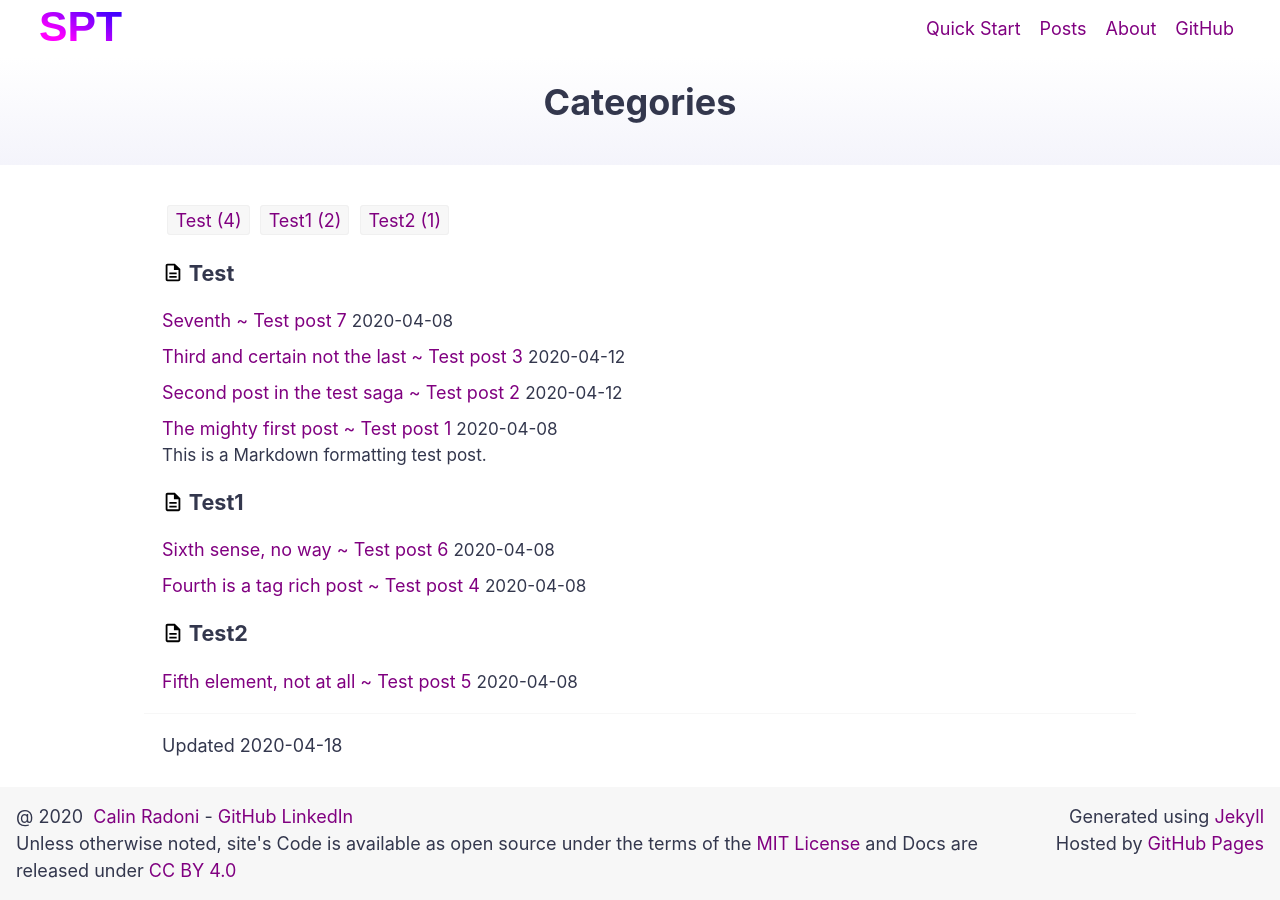
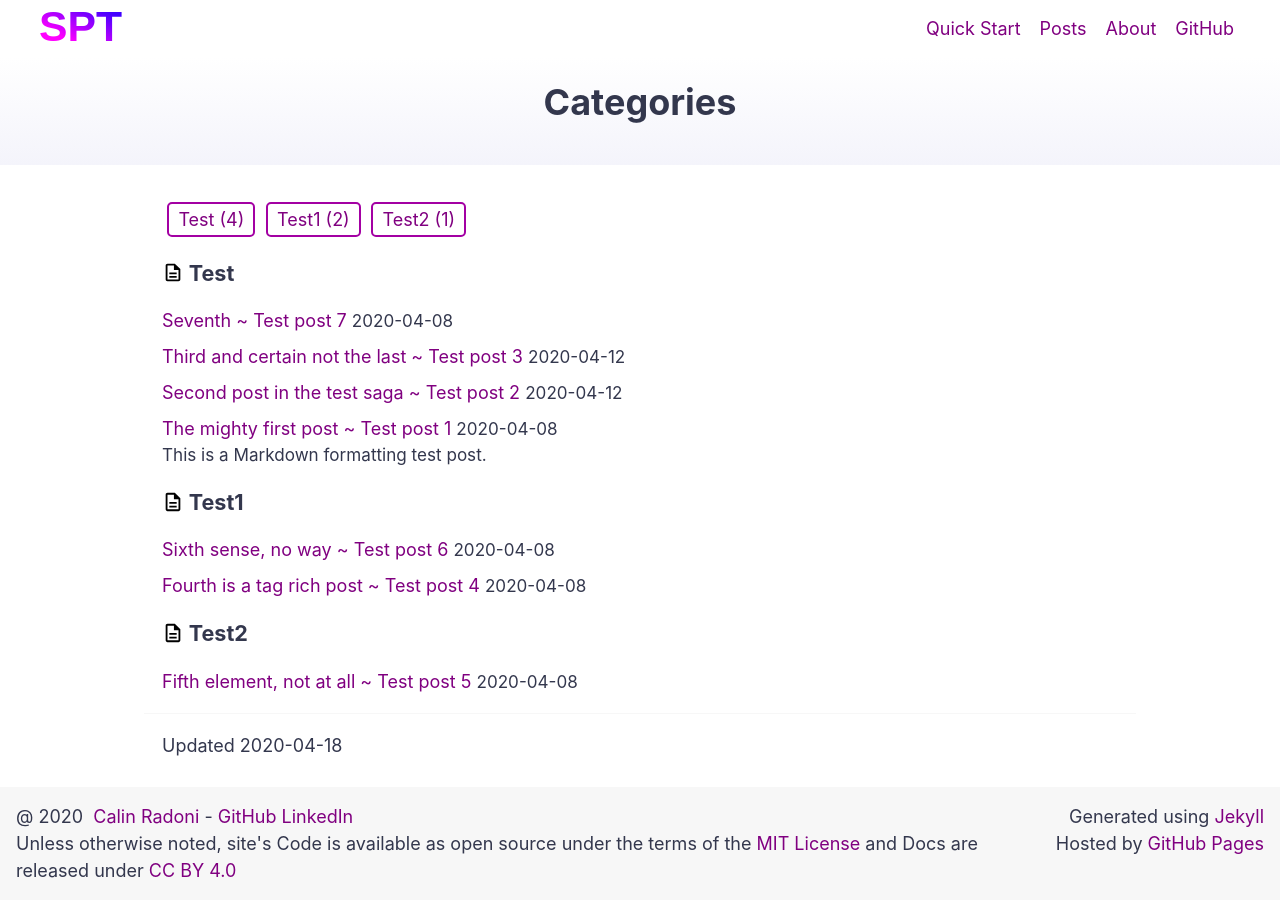
Before and after one commit to CalinRadoni/simple-purple-theme, a Jekyll site: the page built from pages/categories.html, in a window 1280 px wide. Built offline with Jekyll 4.4.1, drawn with Linux system fonts in a browser that asks for light colours.

Commit message:
Improves the style of tag and category links

```diff
--- a/_sass/_buttons.scss
+++ b/_sass/_buttons.scss
@@ -12,9 +12,9 @@ a.button {
   }
 
   &-simple, &-clear {
+    border: 2px solid $main-color;
+    border-radius: 5px;
     padding: 5px 1rem;
-    border-radius: 5px;
-    border: 2px solid $main-color;
     &:hover { background-color: $color-back-2; color: $main-color }
   }
   &-simple { background-color: $main-color; color: $color-back }
--- a/_sass/_page.scss
+++ b/_sass/_page.scss
@@ -35,10 +35,11 @@
       &:last-child { margin-bottom: 0 }
 
       a {
-        border: 1px solid $color-back-2;
-        padding: 0.2em 0.4em;
+        border: 1px solid $main-color;
         border-radius: 3px;
-        &:hover { background-color: $color-back-1 }
+        padding: 3px 0.5rem;
+        margin-left: 3px;
+        &:hover { background-color: $color-back-2 }
       }
     }
   }
--- a/_sass/_tags.scss
+++ b/_sass/_tags.scss
@@ -10,11 +10,11 @@
     }
 
     a {
-      background-color: $color-back-1;
-      border: 1px solid $color-back-2;
-      border-radius: 3px;
+      background-color: $color-back;
+      border: 2px solid $main-color;
+      border-radius: 5px;
+      padding: 5px 0.5rem;
       white-space: nowrap;
-      padding: 0.2em 0.4em;
       &:hover { background-color: $color-back-2 }
     }
   }
```
Also changed, not shown: simple-purple-theme.gemspec.
